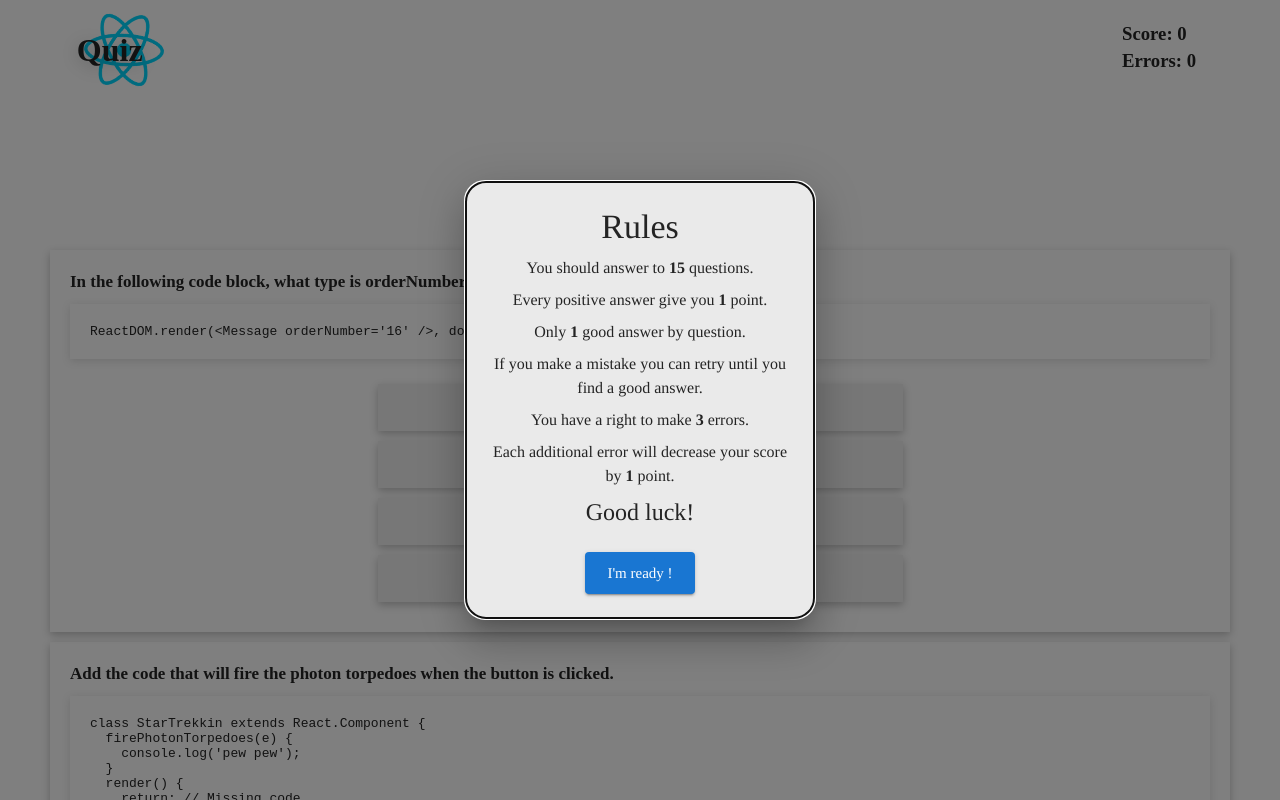
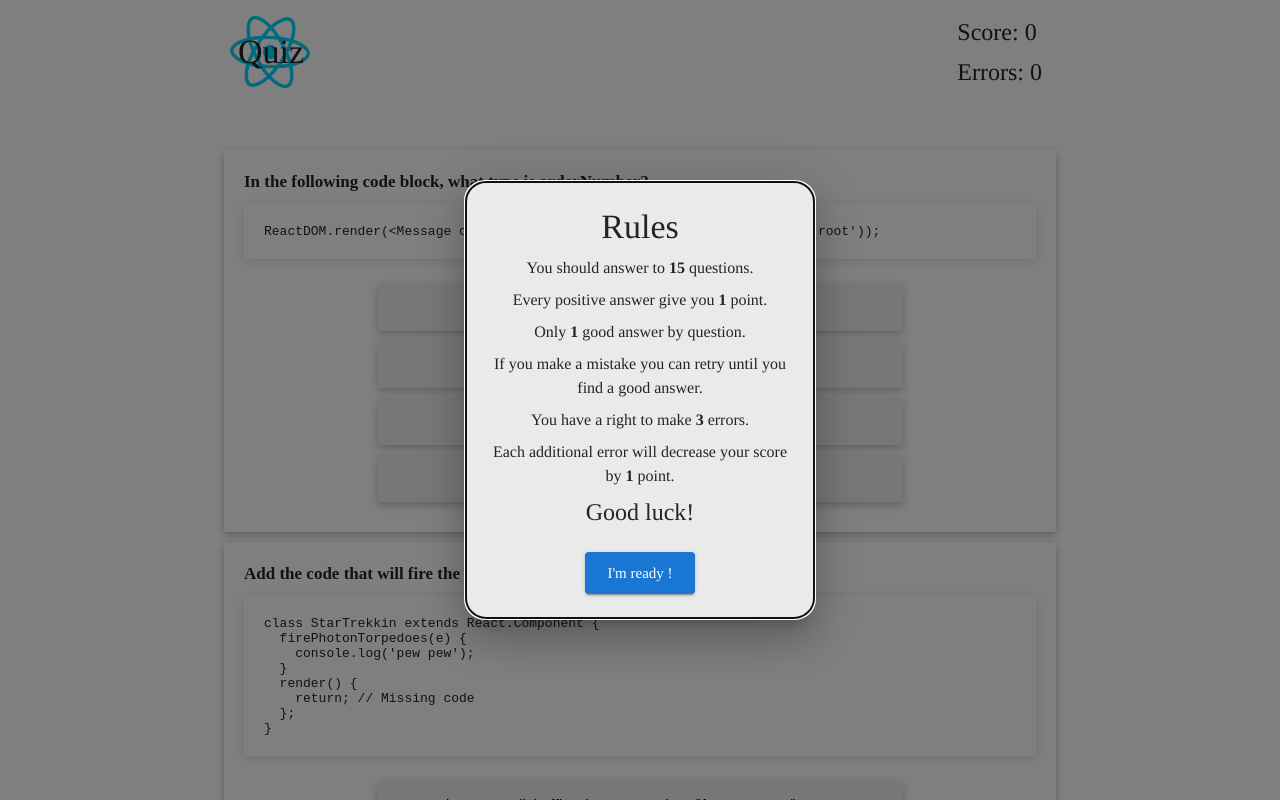
Before and after one commit to Alik64/quiz-react, a React (Create React App) app: page /quiz in a window 1280 px wide. Shown: the top 800 px of the page. Built offline with nearby package versions, Linux system fonts and the light colour scheme.

Commit message:
QuizHeader - completed

```diff
--- a/src/components/Quiz/Quiz.css
+++ b/src/components/Quiz/Quiz.css
@@ -57,7 +57,11 @@
 }
 
 .quiz_logo {
+  position: absolute;
+  left: 16px;
+  z-index: -1;
   width: 80px;
+  height: 80px;
   pointer-events: none;
 }
 
--- a/src/components/Quiz/Quiz.js
+++ b/src/components/Quiz/Quiz.js
@@ -1,6 +1,14 @@
 import React, { useContext, useMemo } from "react";
 import PropTypes from "prop-types";
-
+import {
+  Box,
+  Stack,
+  Button,
+  Modal,
+  Typography,
+  Link,
+  Container,
+} from "@mui/material";
 import { AppContext } from "../../context/appContext";
 
 import Question from "./Question";
@@ -31,7 +39,7 @@ export default function Quiz({ newQuestions, title }) {
   };
 
   return (
-    <div className="quiz">
+    <Container maxWidth="md">
       {modalName === "Rules" && <ModalRulesUI />}
       {modalName === "Results" && <ModalResultUI />}
 
@@ -69,7 +77,7 @@ export default function Quiz({ newQuestions, title }) {
           Validate
         </button>
       </div>
-    </div>
+    </Container>
   );
 }
 
--- a/src/components/Quiz/QuizHeader.js
+++ b/src/components/Quiz/QuizHeader.js
@@ -1,29 +1,41 @@
 import React from "react";
-import {
-  Box,
-  Stack,
-  Button,
-  Modal,
-  Typography,
-  Link,
-  Container,
-} from "@mui/material";
+import PropTypes from "prop-types";
+import { Toolbar, Stack, Typography, Container } from "@mui/material";
 
 import logo from "../../assets/images/reactlogo.png";
-
+const style = {
+  height: "120px",
+  position: "fixed",
+  top: "0",
+  left: "0",
+  right: "0",
+  background: "#fff",
+  pt: "1rem",
+};
 export const QuizHeader = ({ title, score, errors }) => {
   return (
-    <Container maxWidth="lg">
-      <div className="quiz_header_content">
-        <div className="quiz_info">
-          <img className="quiz_logo" src={logo} alt="logo" />
-          <h1>{title}</h1>
-        </div>
-        <div className="quiz_score">
-          <h3 className={errors >= 3 ? "danger" : null}>Score: {score}</h3>
-          <h3 className={errors >= 3 ? "danger" : null}>Errors: {errors}</h3>
-        </div>
-      </div>
+    <Container maxWidth="md" sx={style}>
+      <Toolbar>
+        <img src={logo} alt={"react-logo"} className="quiz_logo" />
+        <Typography variant="h4" component="h2" sx={{ flexGrow: 1 }}>
+          {title}
+        </Typography>
+
+        <Stack spacing={1}>
+          <Typography variant="h5" color={errors >= 3 ? "red" : "inherit"}>
+            Score: {score}
+          </Typography>
+          <Typography variant="h5" color={errors >= 3 ? "red" : "inherit"}>
+            Errors: {errors}
+          </Typography>
+        </Stack>
+      </Toolbar>
     </Container>
   );
 };
+
+QuizHeader.propTypes = {
+  score: PropTypes.number,
+  errors: PropTypes.number,
+  title: PropTypes.string,
+};
--- a/src/pages/Home/HomeUI.js
+++ b/src/pages/Home/HomeUI.js
@@ -2,7 +2,7 @@ import React from "react";
 import { Link } from "react-router-dom";
 import logo from "../../assets/images/reactlogo.png";
 
-import { Container, Stack, Box, Button, Typography } from "@mui/material";
+import { Container, Stack, Button, Typography } from "@mui/material";
 
 const containerStyle = {
   height: "100vh",
```
